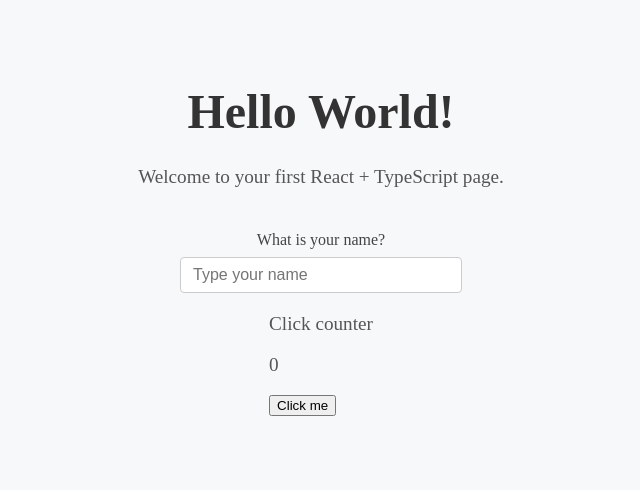
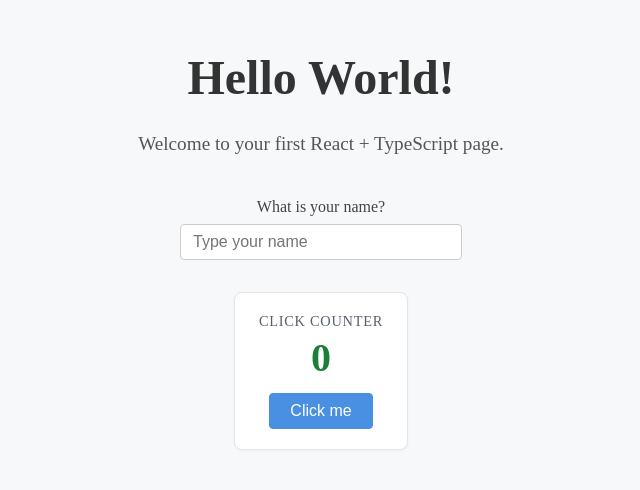
Before and after one commit to michelbr84/hello-world-app, a React app: page / in a window 1280 px wide. Shown: the part 174-664 px from the top of the page, without its empty margins (319-959 px from the left). Built offline with nearby package versions, Linux system fonts and the light colour scheme.

Commit message:
style: add styles for the new click counter

```diff
--- a/src/App.css
+++ b/src/App.css
@@ -46,3 +46,57 @@ p {
     color: #1a7f37;
     font-weight: 600;
 }
+
+.counter {
+    display: flex;
+    flex-direction: column;
+    align-items: center;
+    margin-top: 2rem;
+    padding: 1.25rem 1.5rem;
+    background: #ffffff;
+    border: 1px solid #e1e4e8;
+    border-radius: 8px;
+    box-shadow: 0 1px 3px rgba(27, 31, 35, 0.04);
+}
+
+.counter-label {
+    color: #586069;
+    font-size: 0.9rem;
+    margin: 0 0 0.25rem;
+    text-transform: uppercase;
+    letter-spacing: 0.05em;
+}
+
+.counter-value {
+    color: #1a7f37;
+    font-size: 2.5rem;
+    font-weight: 700;
+    margin: 0 0 0.75rem;
+    min-width: 3rem;
+    text-align: center;
+}
+
+.counter-button {
+    padding: 0.5rem 1.25rem;
+    font-size: 1rem;
+    color: #ffffff;
+    background-color: #4a90e2;
+    border: 1px solid #4a90e2;
+    border-radius: 4px;
+    cursor: pointer;
+    transition: background-color 0.15s ease-in-out, transform 0.05s ease-in-out;
+}
+
+.counter-button:hover {
+    background-color: #357abd;
+    border-color: #357abd;
+}
+
+.counter-button:active {
+    transform: translateY(1px);
+}
+
+.counter-button:focus {
+    outline: none;
+    box-shadow: 0 0 0 3px rgba(74, 144, 226, 0.4);
+}
```
